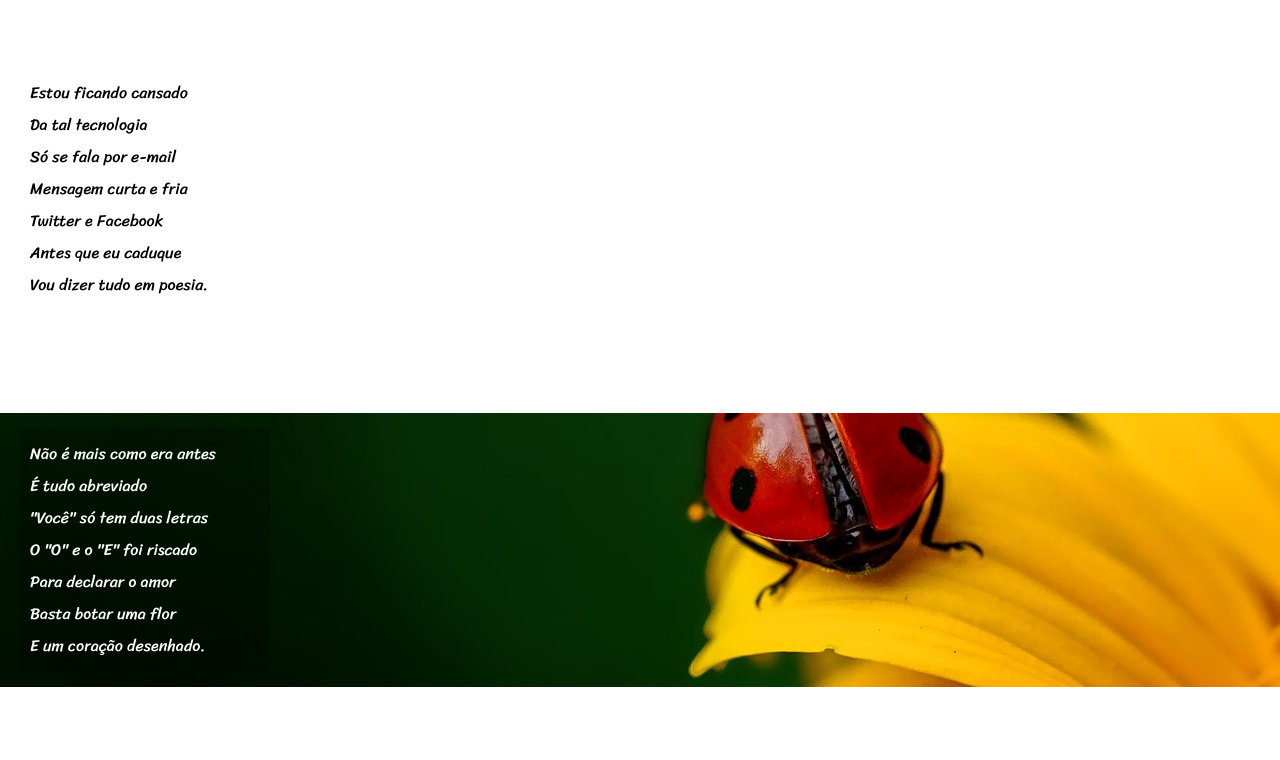
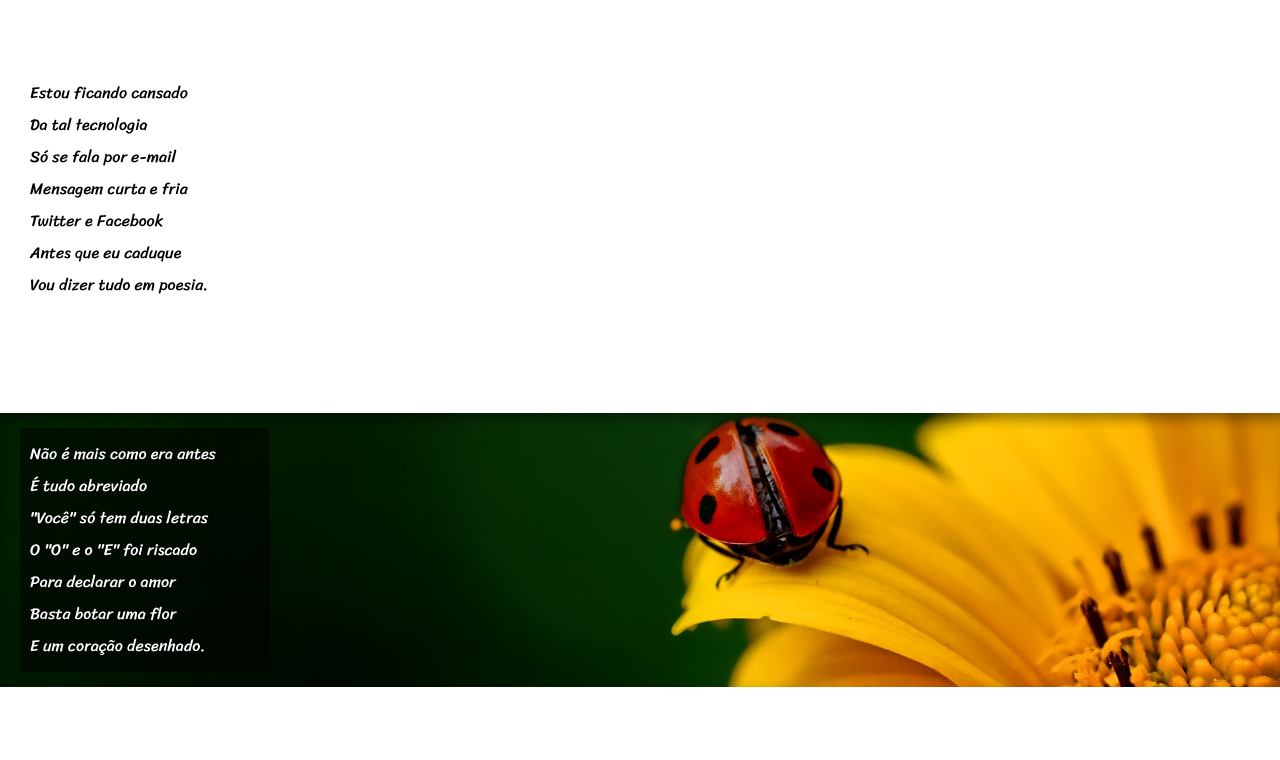
Before and after one commit to wesleyp846/cordelModerno, a plain HTML site: page index.html in a window 1280 px wide. Shown: the part 192-952 px from the top of the page. Drawn offline with Linux system fonts and the light colour scheme.

Commit message:
parte do projeto guiado finalizado

```diff
--- a/estilo/style.css
+++ b/estilo/style.css
@@ -88,28 +88,35 @@ section.imagem {
     margin-left: -10px;
     padding-top: 15px ;
     padding-bottom: 15px;
+    /*sombra no box, inset a sombra fica pra dentro
+    dois primeiros é posição, espalhamento, ampliação*/
+    box-shadow: inset 6px 6px 13px 0px rgba(0, 0, 0, 0.404);
+    /*para não cortar a imagem conforme tamanho da tela*/
+    background-size: cover;
+    /*para fixar a imagem no fundo e o conteudo rolar por cima*/
+    background-attachment: fixed;
 }
 
 /*para id img01 das section's*/
 section#img01{
     background-image: url(../imagens/background001.jpg);
-    background-position: center center;
+    background-position: right center;
 }
 
 section#img02{
     background-image: url(../imagens/background002.jpg);
-    background-position: left bottom;
 }
 
 /*dentro do paragravo da section da classe imagem ira ter um fundo pra propria imagem não atrapalhar a leitura se houver pontos da mesma cor*/
 section.imagem > p {
     /*box bem transparente*/
-    background-color: rgba(0, 0, 0, 0.251);
+    background-color: rgba(0, 0, 0, 0.51);
     /*evita que o box seja maior que o necessário, quanto mais testo, mais px*/
     width: 230px;
     padding: 10px;
     /*se adapta ao conteudo, relativo a tamanho*/
     display: inline-block;
+    text-shadow: 1px 1px 2px black;
 }
 
 footer {
```
